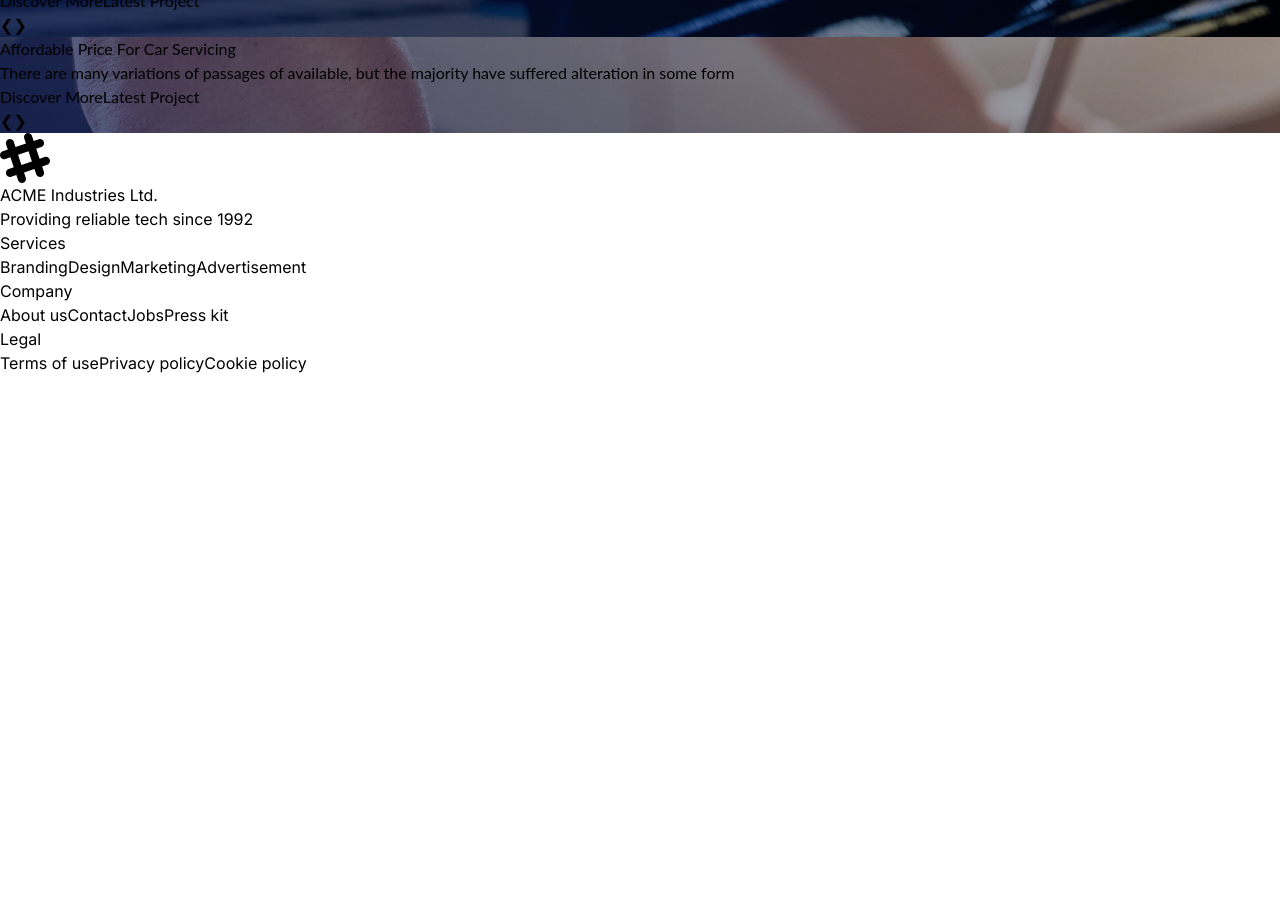
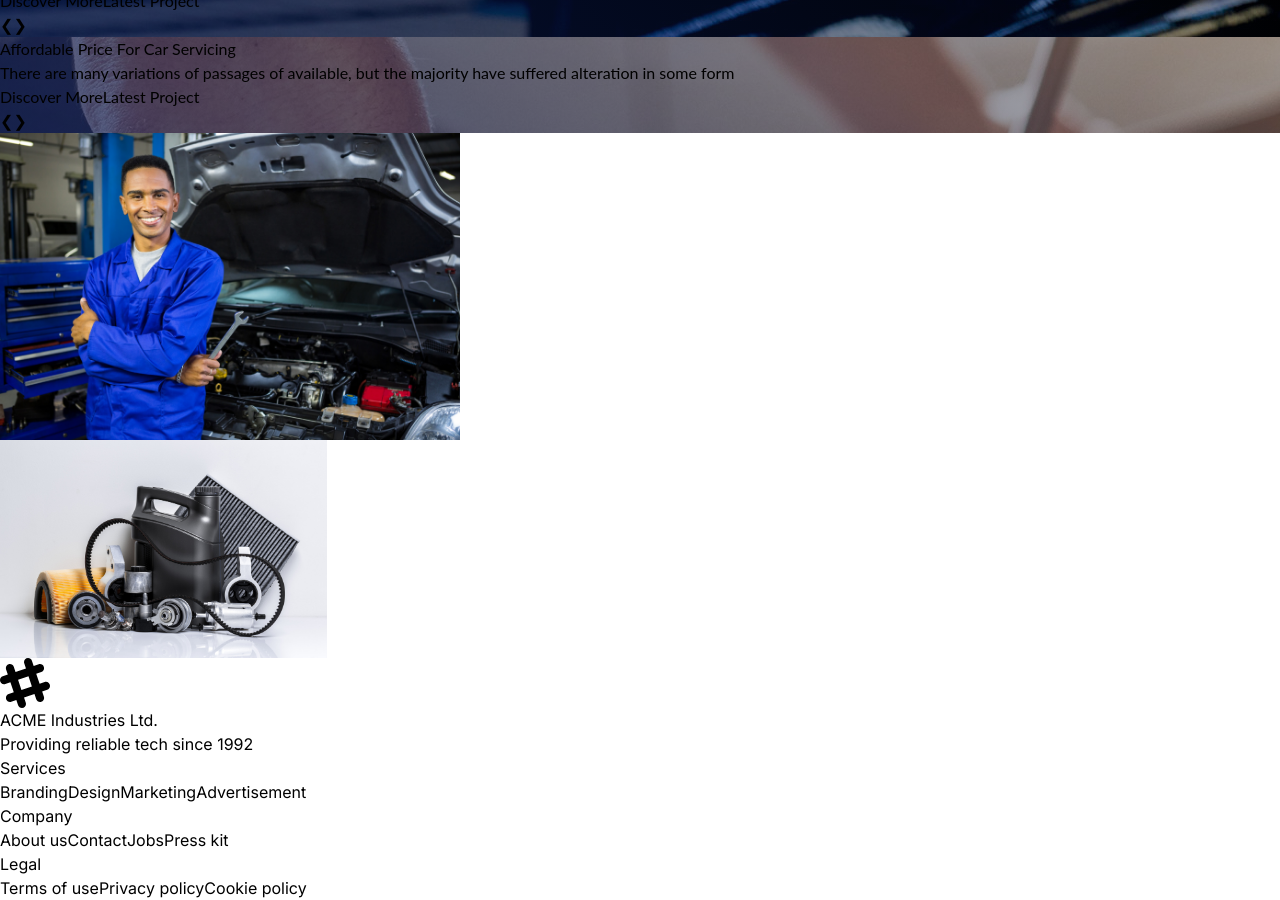
Before and after one commit to Jewel-190237/Car-Repair-Services, a Next.js app: page / in a window 1280 px wide. Shown: the part 1900-2800 px from the top of the page. Before the commit the page ends 2275 px from the top, so only its background shows below. Built offline with nearby package versions, Linux system fonts and the light colour scheme.

Commit message:
file uploaded

```diff
--- a/src/components/HomePage/About.jsx
+++ b/src/components/HomePage/About.jsx
@@ -1,10 +1,20 @@
+import Image from 'next/image';
 import React from 'react';
 
 const About = () => {
     return (
-        <div>
+        <section>
+            <div className='flex flex-col lg:flex-row mt-20 gap-10'>
+                <div className='flex-1'>
+                    <Image className='rounded-lg ' src='/assets/images/about_us/person.jpg' width={460} height={100} alt='person' />
+                    <Image className='rounded-lg relative border-4 border-white bottom-36 left-48' src='/assets/images/about_us/parts.jpg' width={327} height={100} alt='person' />
+                </div>
+                <div className='flex-1'>
 
-        </div>
+                </div>
+
+            </div>
+        </section>
     );
 };
 
--- a/src/components/HomePage/Banner.jsx
+++ b/src/components/HomePage/Banner.jsx
@@ -53,7 +53,7 @@ const Banner = () => {
                         </div>
                         <div className="absolute right-12 bottom-10 flex gap-4">
                             <a href={banner.prev} className="btn btn-circle  border-2 border-[#FF3811]">❮</a>
-                            <a href={banner.next} className="btn btn-circle bg-[#FF3811]">❯</a>
+                            <a href={banner.next} className="btn btn-circle bg-[#FF3811] text-white">❯</a>
                         </div>
                     </div>
                 ))
--- a/src/components/HomePage/Homepage.jsx
+++ b/src/components/HomePage/Homepage.jsx
@@ -1,9 +1,11 @@
 import React from "react";
 import Banner from "./Banner";
+import About from "./About";
 const HomePage = () => {
     return (
         <div>
-            <Banner></Banner>
+            <Banner/>
+            <About/>
         </div>
     )
 }
```
